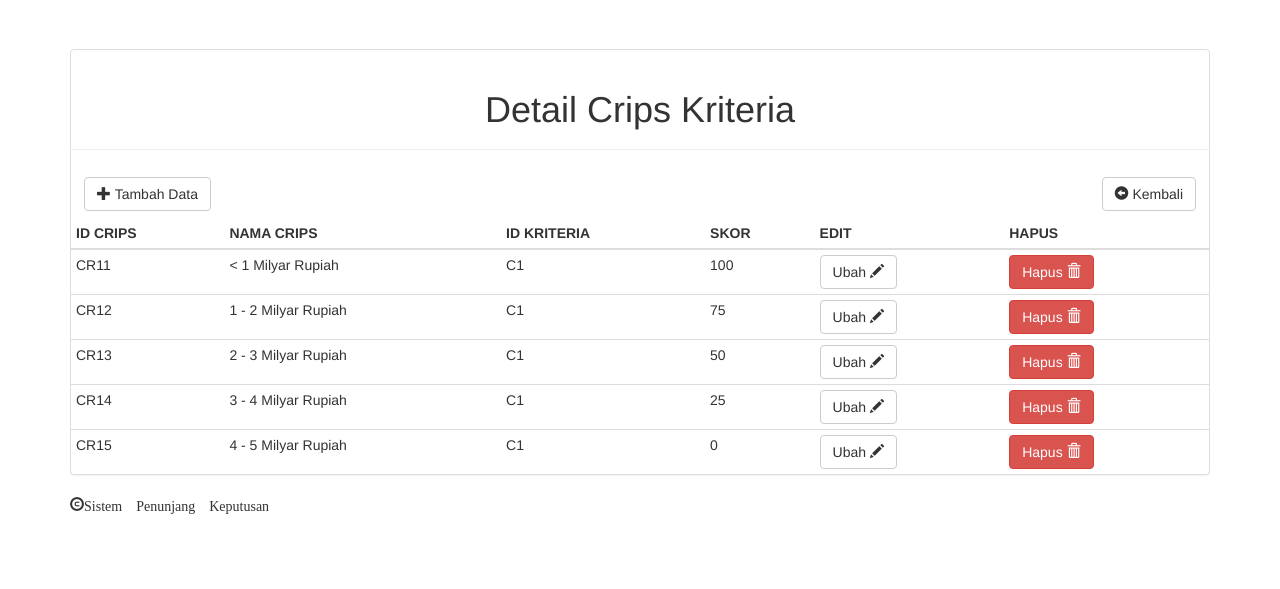
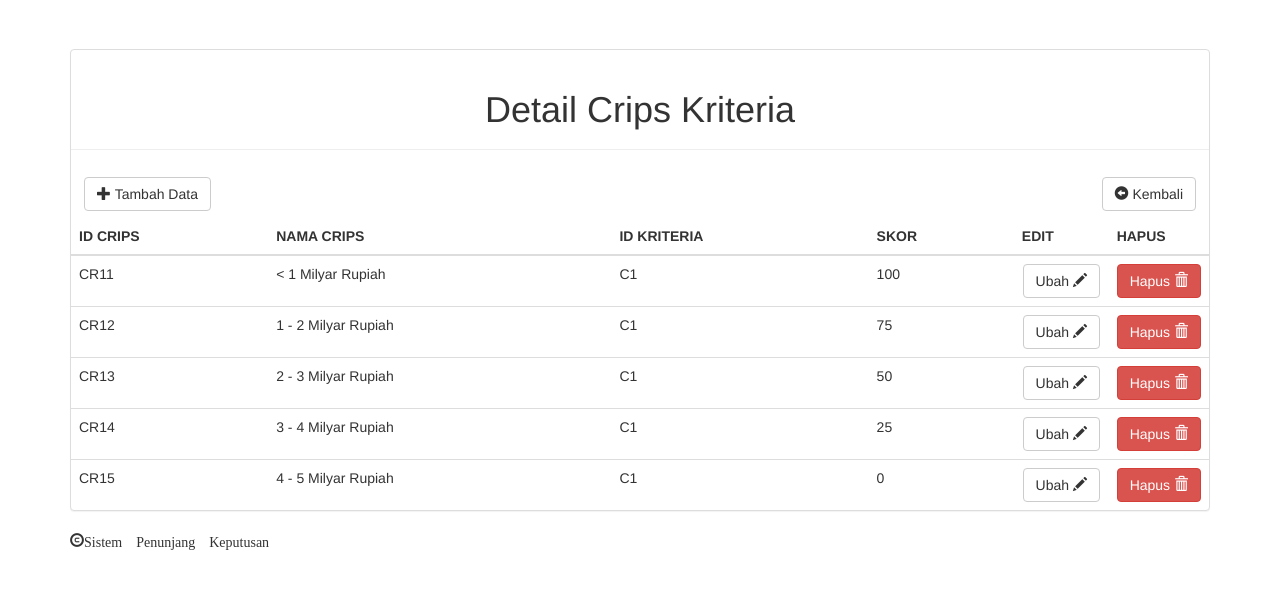
Before and after one commit to spras00/spk_zawa, a CodeIgniter app: page /spk_zawa/crips/detail/C1 in a window 1280 px wide. Shown: the part 51-640 px from the top of the page. Run offline with CodeIgniter, Linux system fonts and the light colour scheme; data comes from the database, SQL or seed files in the repository; some libraries are stand-ins or nearby versions.

Commit message:
Update view_crips2.php

```diff
--- a/application/views/view_crips2.php
+++ b/application/views/view_crips2.php
@@ -23,7 +23,7 @@ Kembali
 </button>
 </a>
 </div>
-<table align="center" class="table table-condensed">
+<table align="center" class="table table-hover">
 	<thead>
 		<tr>
 			<th>
@@ -62,7 +62,7 @@ Kembali
 				 <?php foreach ($skor[$key] as $valu):?>
                  <td><?=$valu?></td>
                 <?php endforeach ?>
-				<td>
+				<td align="center" class="col-md-1">
 					<a href="<?=site_url("crips/edit/$key"); ?>">
 						<button type="button" class="btn btn-default">
 							Ubah
@@ -70,7 +70,7 @@ Kembali
 						</button>
 					</a>
 				</td>
-				<td>
+				<td align="center" class="col-md-1">
 					<a href="<?=site_url("crips/delete/$key"); ?>"  onclick="return confirm('Hapus Data Crips?');">
 						<button type="button" class="btn btn-danger">
 							Hapus
```
